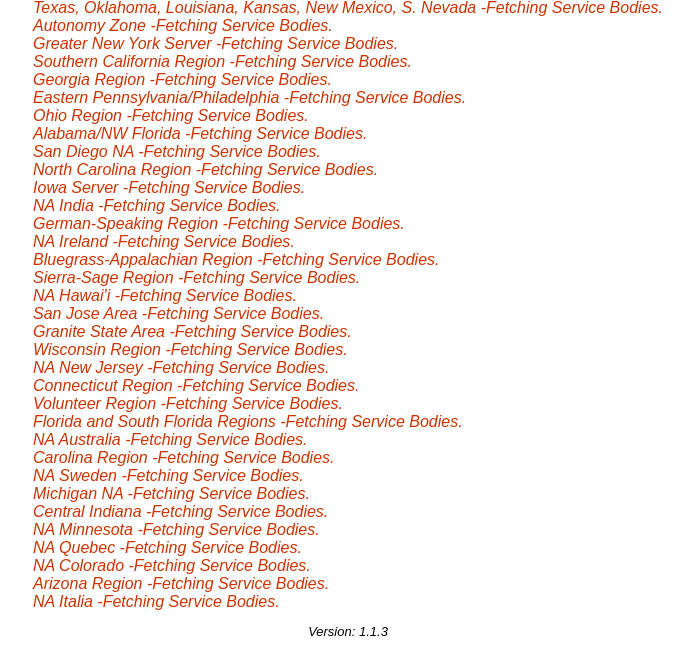
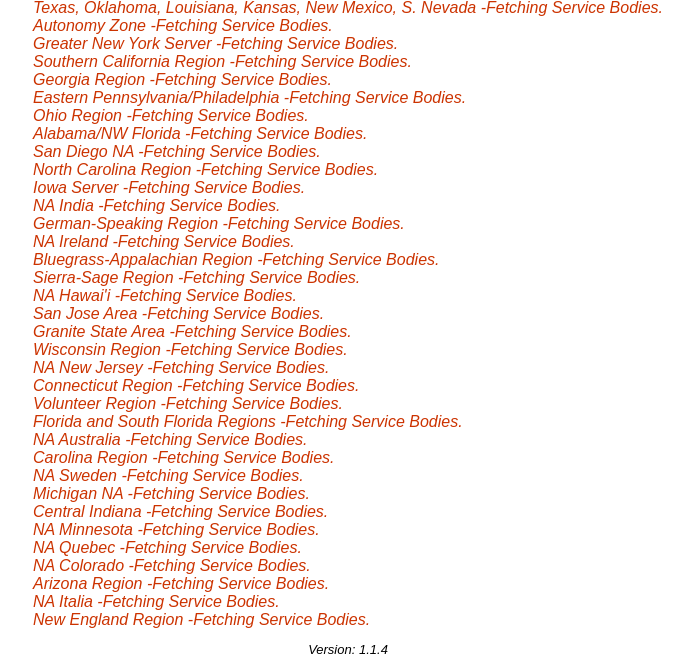
Before and after one commit to bmlt-enabled/tally, a PHP site: page / in a window 1280 px wide. Shown: the part 399-1056 px from the top of the page, without its empty margins (292-984 px from the left). Before the commit the page ends 1035 px from the top, so only its background shows below. Run offline with PHP 8.4, Linux system fonts and the light colour scheme; data that the repository does not hold is empty; some libraries are stand-ins or nearby versions.

Commit message:
Added the New England Region.

```diff
--- a/index.php
+++ b/index.php
@@ -27,7 +27,7 @@
 $url = isset ( $_GET["callURI"] ) ? $_GET["callURI"] : "";
 $error_message = "";
 
-define ( "__VERSION", "1.1.3" );
+define ( "__VERSION", "1.1.4" );
 
 if ( isset ( $_GET["GetVersion"] ) )
     {
--- a/rootServerList.json
+++ b/rootServerList.json
@@ -32,5 +32,6 @@
 {"id":"130","name":"NA Quebec","rootURL":"https://membres.naquebec.org/reunions/main_server/"},
 {"id":"131","name":"NA Colorado","rootURL":"https://nacolorado.org/meetingList/main_server/"},
 {"id":"132","name":"Arizona Region","rootURL":"http://www.arizona-na.org/bmlt/main_server/"},
-{"id":"133","name":"NA Italia","rootURL":"https://na-italia.info/main_server/"}
+{"id":"133","name":"NA Italia","rootURL":"https://na-italia.info/main_server/"},
+{"id":"134","name":"New England Region","rootURL":"https://wp.nerna.org/main_server/"}
 ]
```
Also changed, not shown: README.md.
